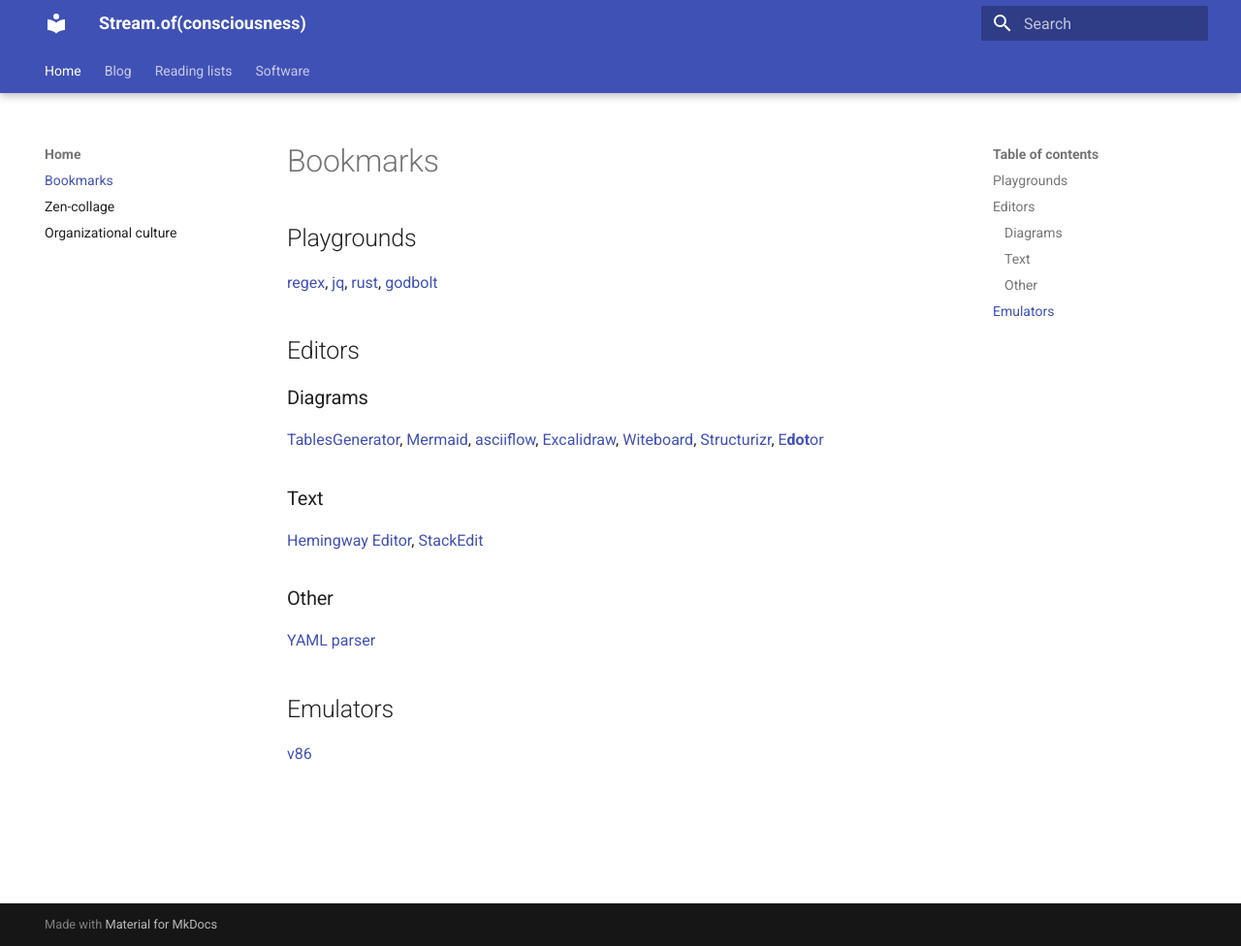
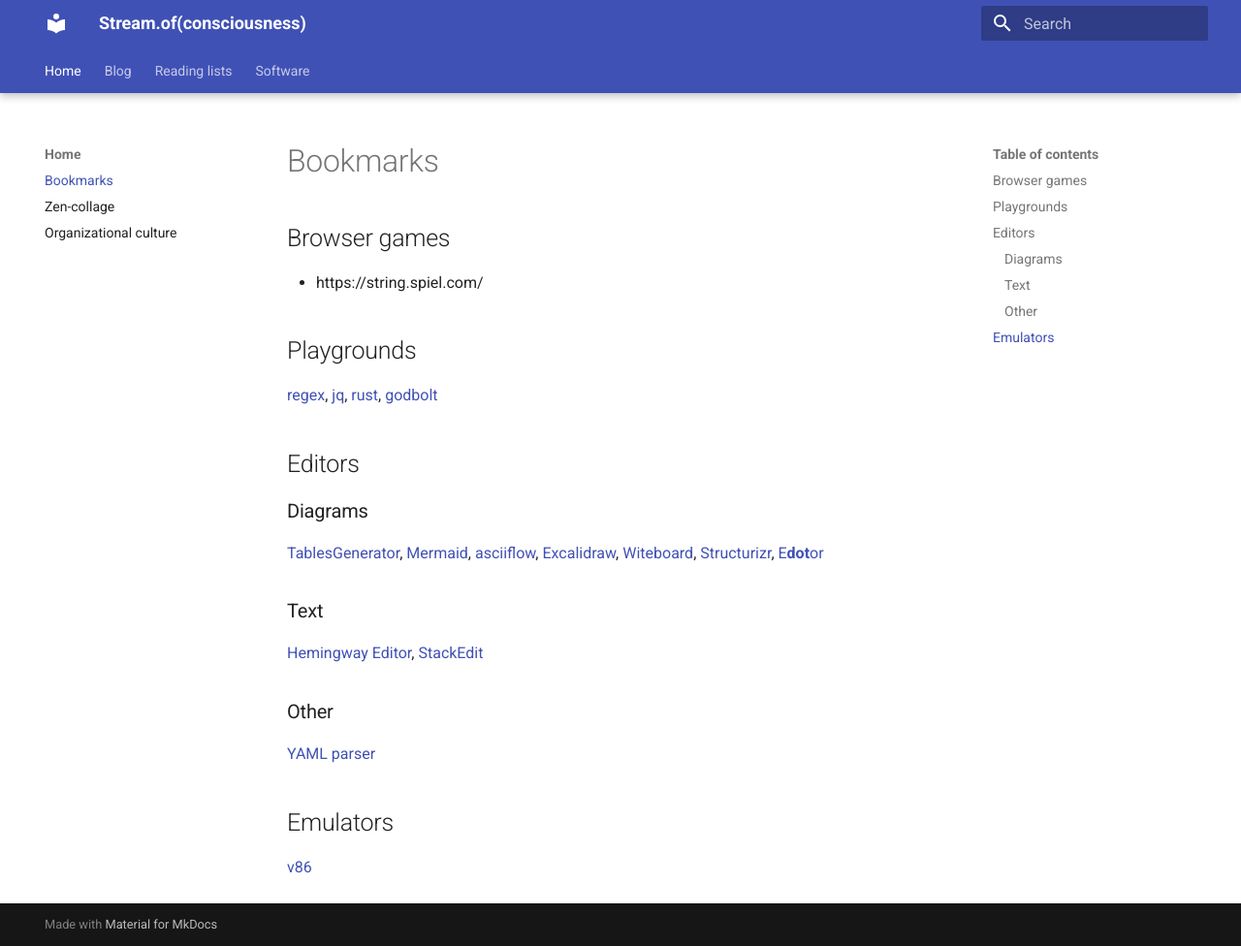
Before and after one commit to sed-i/sed-i.github.io, an MkDocs documentation site: the page built from docs/index.md, in a window 1280 px wide and 976 px high. Shown: the whole window at 97% size. Built offline with MkDocs 1.6.1 and Material for MkDocs 9.7.7, drawn with Linux system fonts in a browser that asks for light colours.

Commit message:
Add games section

```diff
--- a/docs/index.md
+++ b/docs/index.md
@@ -1,3 +1,7 @@
+## Browser games
+- https://string.spiel.com/
+
+
 ## Playgrounds
 [regex](https://regex101.com/), [jq](https://jqplay.org/), [rust](https://play.rust-lang.org), [godbolt](https://godbolt.org/)
 
```
